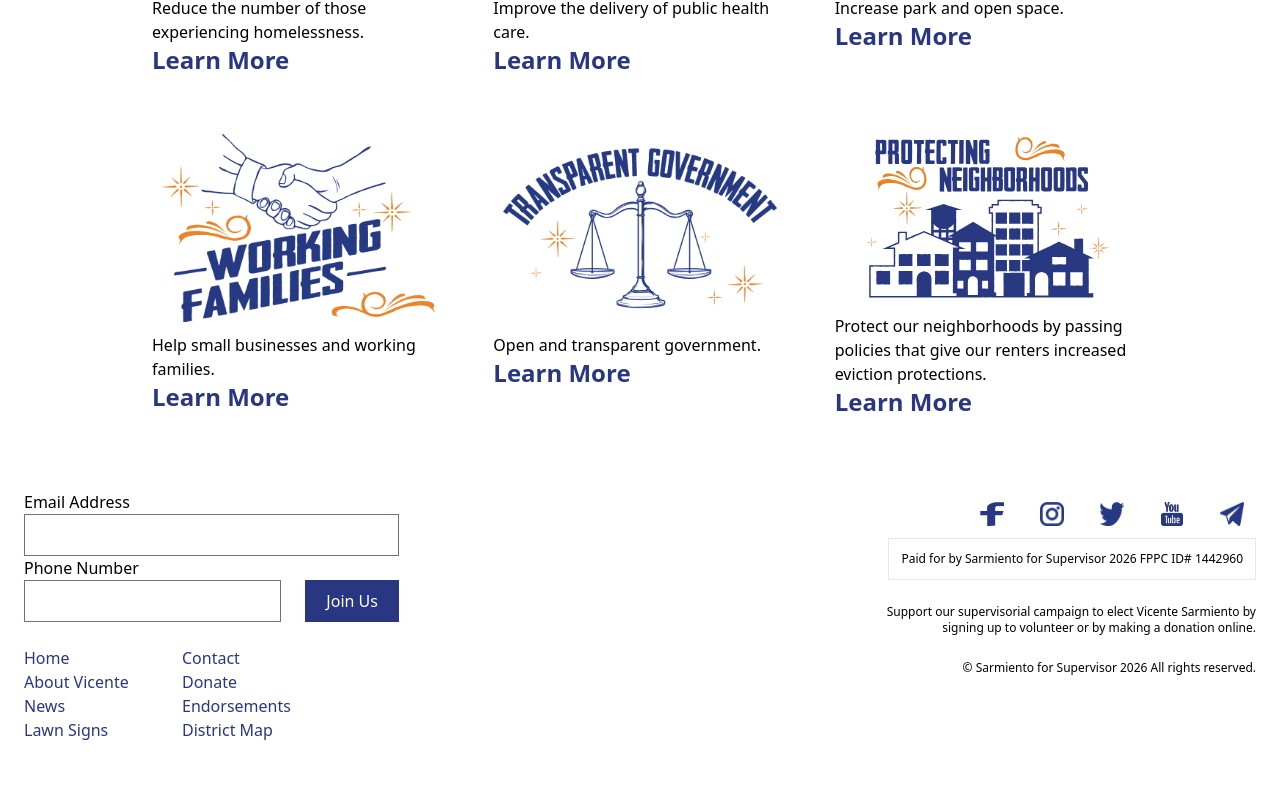
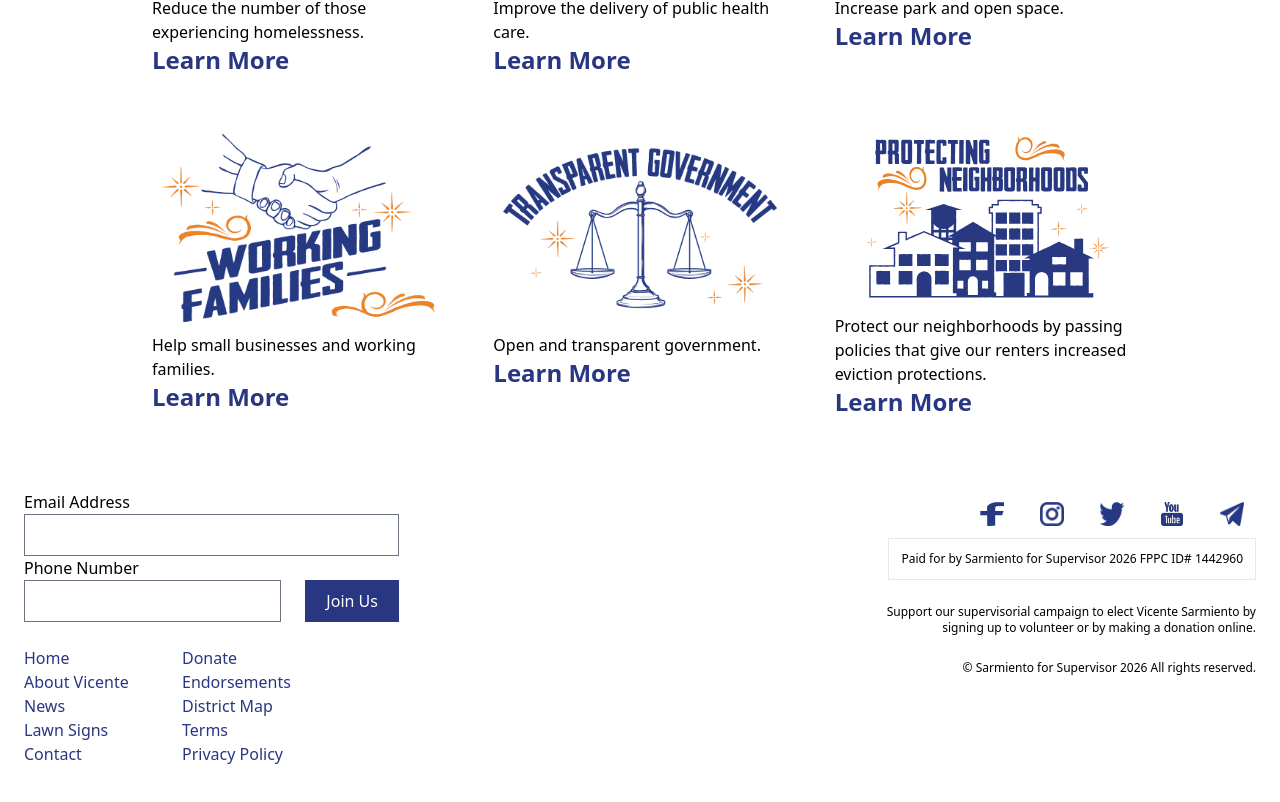
Before and after one commit to kenput3r/sarmiento-for-supervisor, a Next.js app: page / in a window 1280 px wide. Shown: the part 1260-2062 px from the top of the page. Built offline with nearby package versions, Linux system fonts and the light colour scheme.

Commit message:
refactor: Updated drawer and footer menu

```diff
--- a/components/Navigation/NavigationDrawer.js
+++ b/components/Navigation/NavigationDrawer.js
@@ -13,6 +13,7 @@ import donate from '../../images/donate.svg'
 import contact from '../../images/meet.svg'
 import endorsement from '../../images/endorsements.svg'
 import map from '../../images/map.svg'
+import terms from '../../images/volunteer.svg'
 
 const anchorClasses =
   'block p-2 flex-1 flex justify-end items-center font-bold text-2xl'
@@ -25,6 +26,7 @@ const icons = {
   contact,
   endorsement,
   map,
+  terms,
 }
 
 export default function NavigationDrawer({ classes = '', showDrawer }) {
--- a/components/Navigation/navigationItems.js
+++ b/components/Navigation/navigationItems.js
@@ -84,6 +84,26 @@ const navigationItems = [
     secondary: true,
     icon: 'map',
   },
+  {
+    text: {
+      english: 'Terms',
+      spanish: 'Términos',
+    },
+    path: '/terms',
+    primary: false,
+    secondary: true,
+    icon: 'terms',
+  },
+  {
+    text: {
+      english: 'Privacy Policy',
+      spanish: 'Política de Privacidad',
+    },
+    path: '/privacy-policy',
+    primary: false,
+    secondary: true,
+    icon: 'terms',
+  },
 ]
 
 export default navigationItems
```
